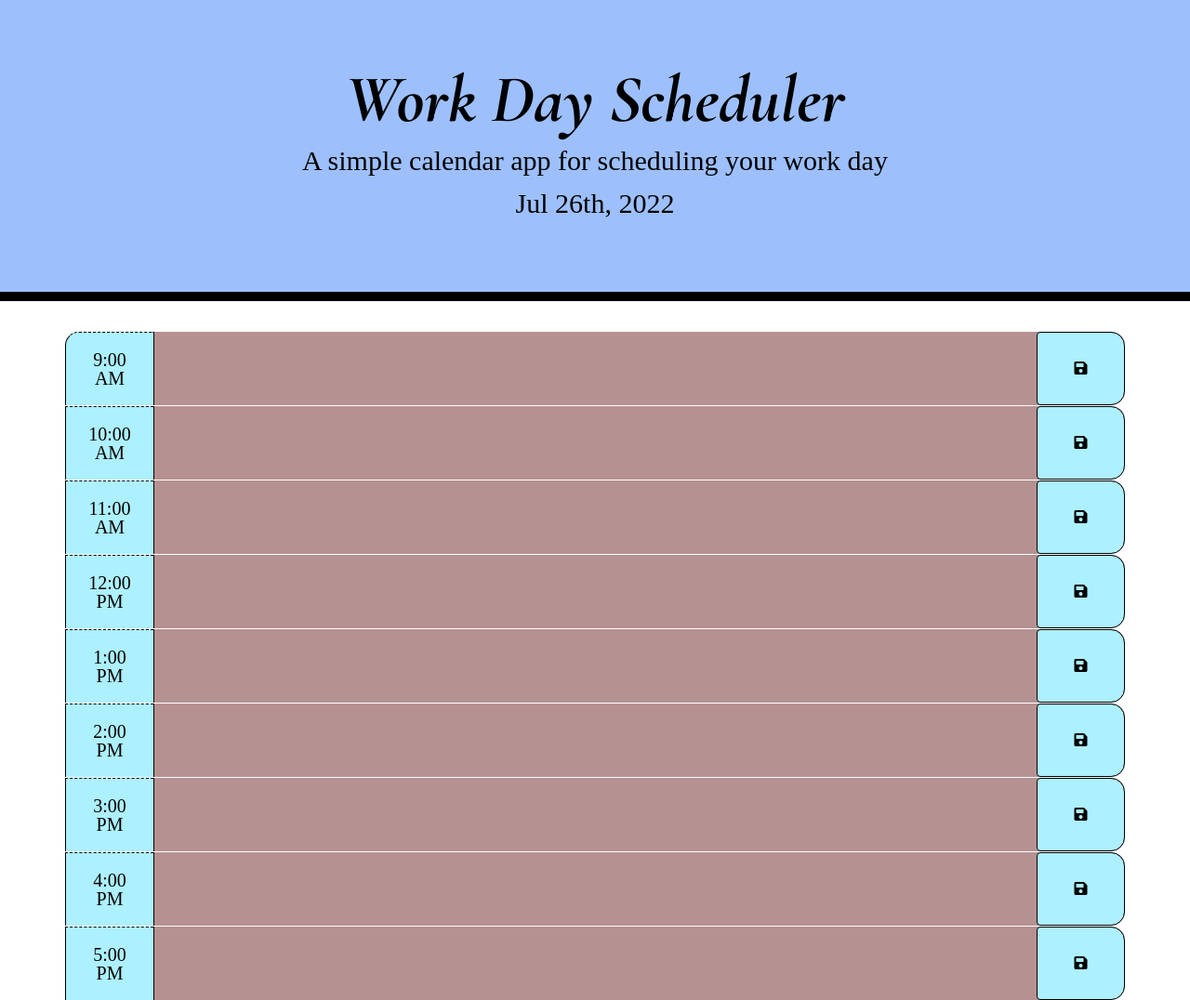
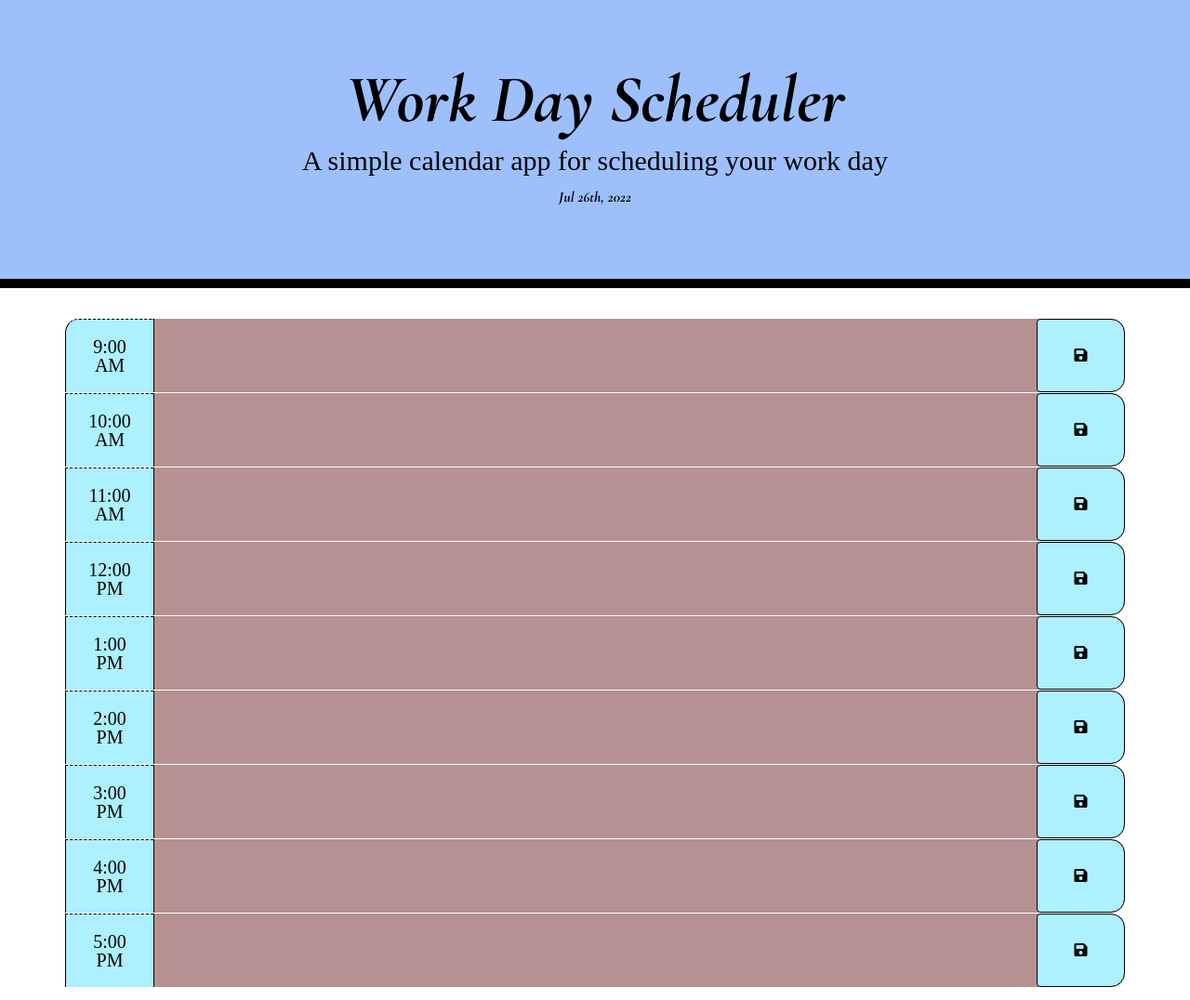
Before and after one commit to ValPal1320/Work-Day-Scheduler, a plain HTML site: page index.html in a window 1280 px wide. Shown: the whole page at 93% size. Drawn offline with nearby package versions, Linux system fonts and the light colour scheme.

Commit message:
final commit

```diff
--- a/index.html
+++ b/index.html
@@ -25,7 +25,7 @@
     <header class="jumbotron">
       <h1 class="display-3">Work Day Scheduler</h1>
       <p class="lead">A simple calendar app for scheduling your work day</p>
-      <p id="currentDay" class="lead"></p>
+      <p id="currentDay" class="date"></p>
     </header>
     <div class="container">
       <!-- Timeblocks go here -->
```
